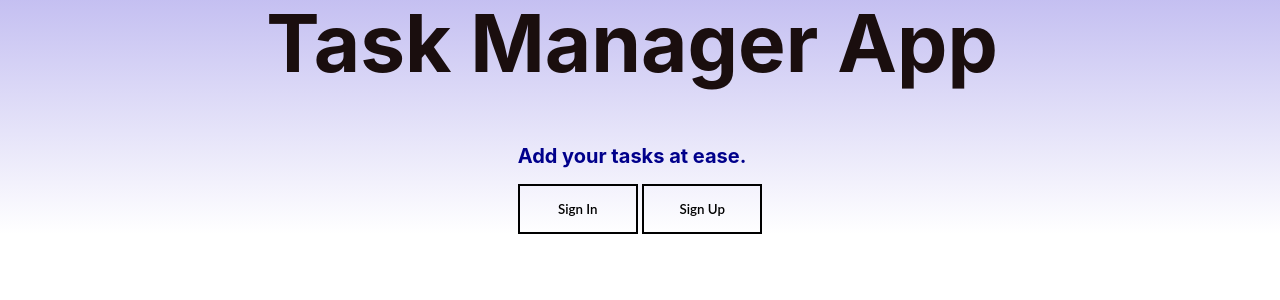
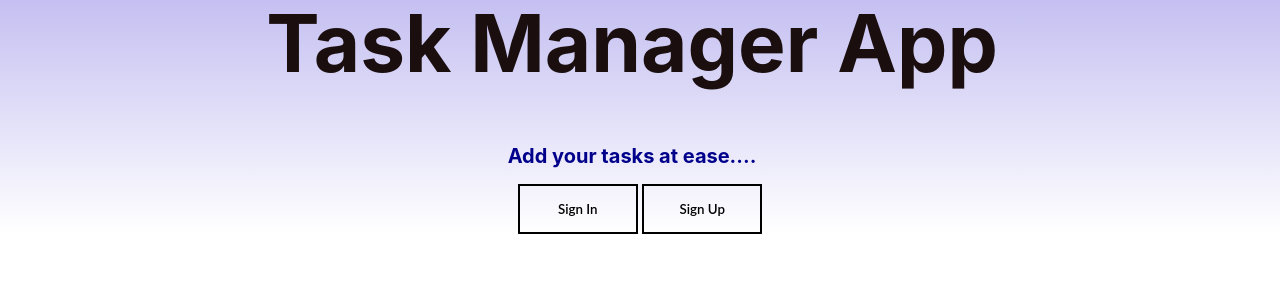
Before and after one commit to krish5512/taskManager, a React (Create React App) app in the folder tm_frontend/: page / in a window 1280 px wide. Shown: the top 300 px of the page. Built offline with nearby package versions, Linux system fonts and the light colour scheme.

Commit message:
Update subHeader.js

```diff
--- a/tm_frontend/src/components/headers/subHeader.js
+++ b/tm_frontend/src/components/headers/subHeader.js
@@ -3,7 +3,7 @@ import '../../App.css';
 const SubHeader =() => {
     return(
         <h5  className="subheader">
-          Add your tasks at ease.{' '}
+          Add your tasks at ease....{' '}
           </h5>
     )
 }
```
